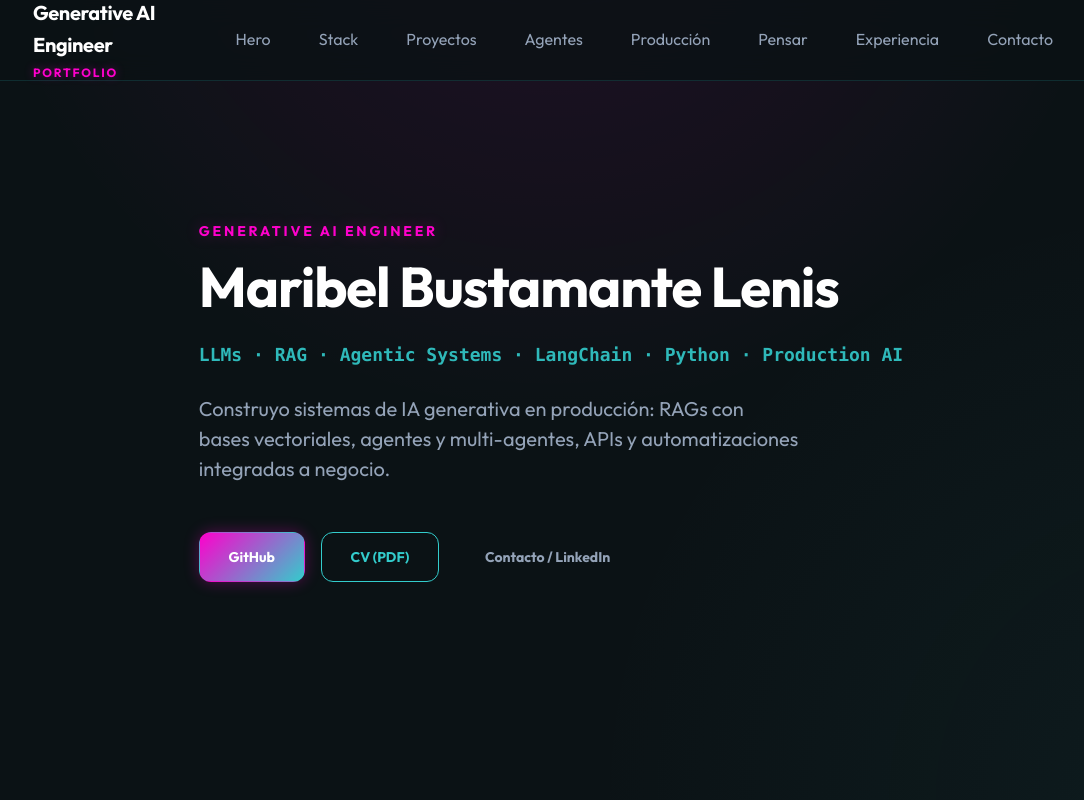
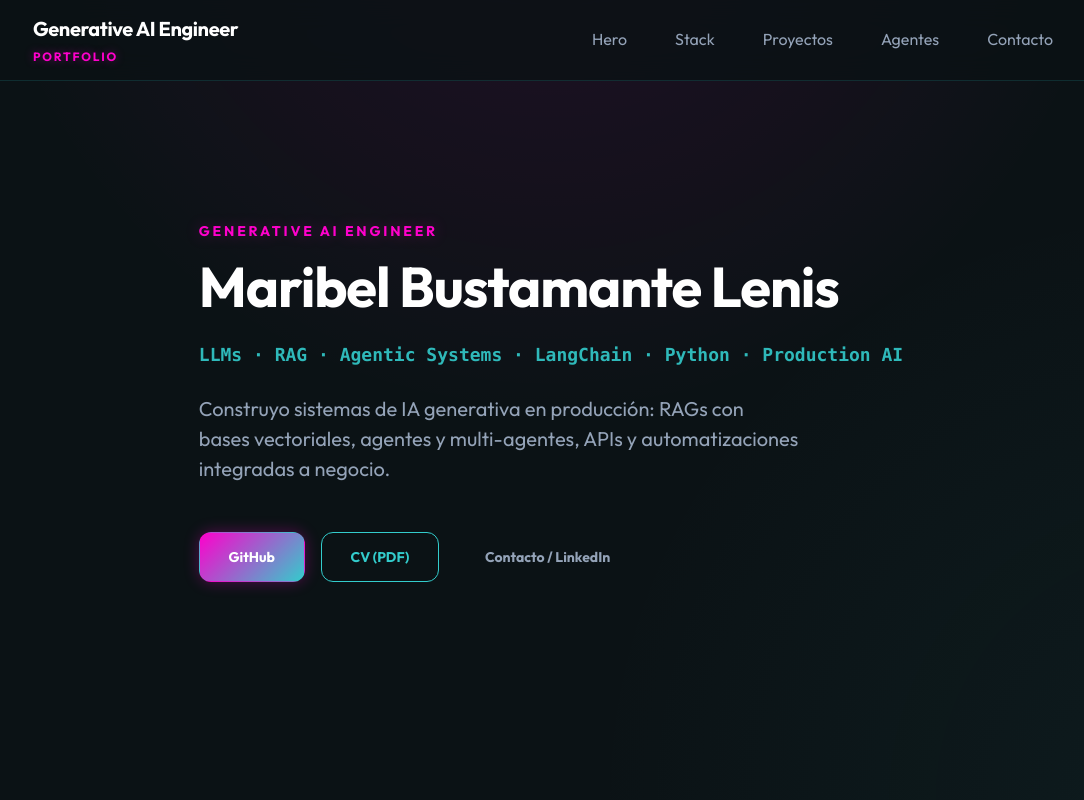
Before and after one commit to marylenis/portafolio-personal, a Next.js app: page / in a window 1280 px wide. Shown: the top 800 px of the page, without its empty margins (89-1173 px from the left). Built offline with nearby package versions, Linux system fonts and the light colour scheme.

Commit message:
arreglar navegacion

```diff
--- a/components/Layout.tsx
+++ b/components/Layout.tsx
@@ -10,9 +10,6 @@ const navItems: NavItem[] = [
   { label: 'Stack', href: '#stack' },
   { label: 'Proyectos', href: '#proyectos' },
   { label: 'Agentes', href: '#agentes' },
-  { label: 'Producción', href: '#produccion' },
-  { label: 'Pensar', href: '#pensar' },
-  { label: 'Experiencia', href: '#experiencia' },
   { label: 'Contacto', href: '#contacto' },
 ]
 
```
